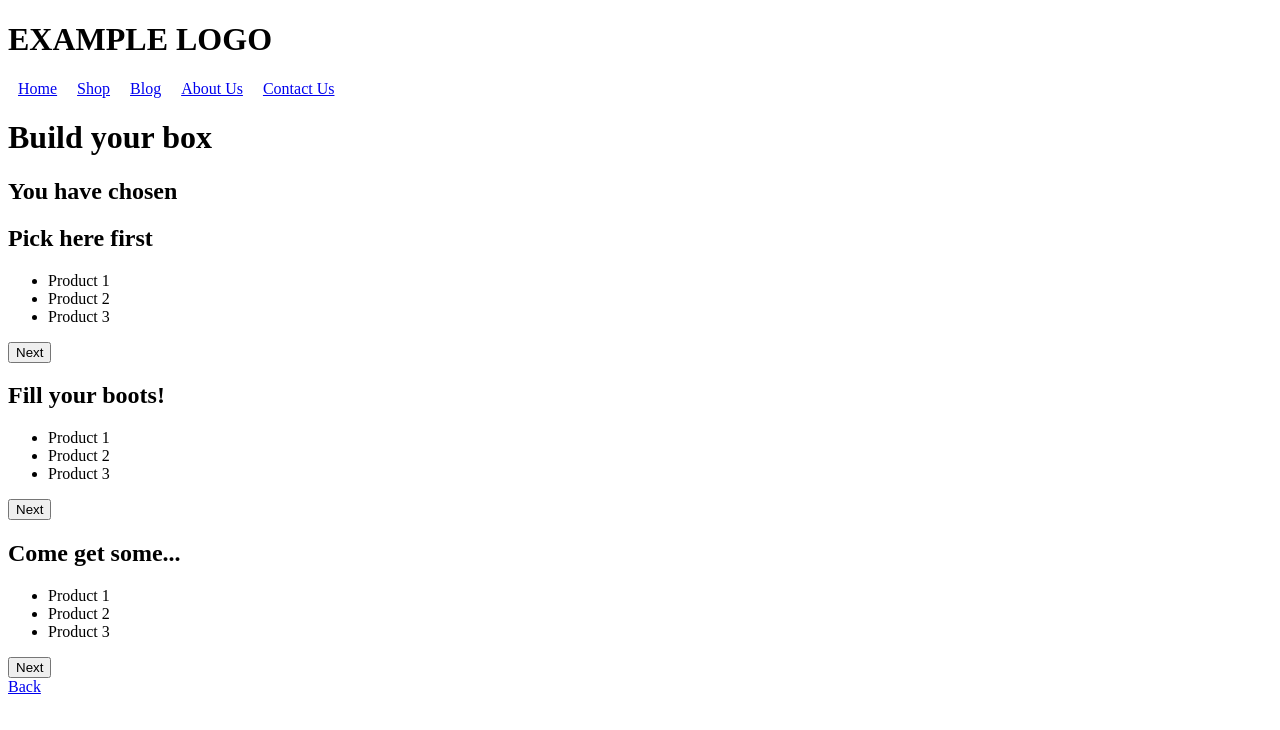
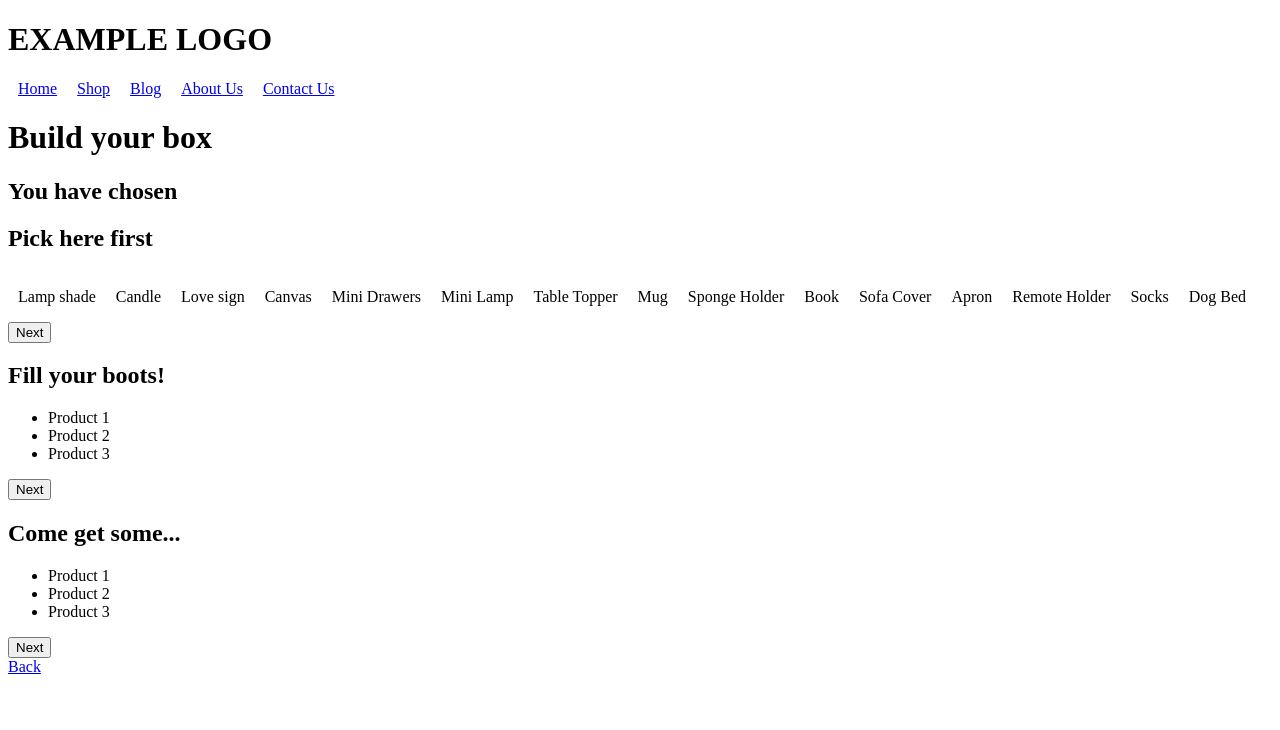
Before and after one commit to CaeSea/BoxBuilder, an Angular app: page /builder in a window 1280 px wide. Shown: the top 730 px of the page. Built offline with nearby package versions, Linux system fonts and the light colour scheme.

Commit message:
Now calling and displaying products from JSON file

```diff
--- a/src/app/builder/builder.component.html
+++ b/src/app/builder/builder.component.html
@@ -5,11 +5,13 @@
   <section class="product-accordion">
     <h2>Pick here first</h2>
     <div class="product-list">
-      <ul>
-        <li>Product 1</li>
-        <li>Product 2</li>
-        <li>Product 3</li>
-      </ul>
+      <div
+        *ngFor="let product of products"
+        class="product-wrapper"
+        style="display: inline-block; padding: 0 10px;"
+      >
+        <p>{{ product.name }}</p>
+      </div>
     </div>
     <button class="next-accordion">Next</button>
   </section>
--- a/src/app/builder/builder.component.ts
+++ b/src/app/builder/builder.component.ts
@@ -9,12 +9,28 @@ import { IProducts } from "../models/iProducts";
   styleUrls: ["./builder.component.css"]
 })
 export class BuilderComponent implements OnInit {
-  constructor(private dataService: DataService) {}
+  constructor(private dataService: DataService) {
+    this.getProducts();
+  }
 
   boxType: string;
   products: IProducts[];
 
   ngOnInit() {
+    this.checkBoxTypeChosen();
+  }
+
+  getProducts(): void {
+    this.dataService.getJsonData().subscribe(
+      data => {
+        this.products = data.products;
+        console.log(this.products);
+      },
+      err => console.log(err)
+    );
+  }
+
+  checkBoxTypeChosen(): void {
     if (this.dataService.boxTypeChosen === "") {
       if (sessionStorage.getItem("boxType") !== null) {
         this.boxType = sessionStorage.getItem("boxType");
@@ -24,7 +40,5 @@ export class BuilderComponent implements OnInit {
       sessionStorage.setItem("boxType", this.boxType);
       this.dataService.setBoxType(this.boxType);
     }
-    this.products = this.dataService.getProducts();
-    console.log(this.products);
   }
 }
--- a/src/app/landing/landing.component.html
+++ b/src/app/landing/landing.component.html
@@ -6,11 +6,11 @@
     <a (click)="setBoxType('basic')" routerLink="/builder">Build!</a>
   </div>
   <div class="builder-wrap">
-    <h2>Medium</h2>
+    <h2>Classic</h2>
     <a (click)="setBoxType('medium')" routerLink="/builder">Build!</a>
   </div>
   <div class="builder-wrap">
-    <h2>Large</h2>
+    <h2>Premium</h2>
     <a (click)="setBoxType('large')" routerLink="/builder">Build!</a>
   </div>
 </section>
--- a/src/app/services/data.service.ts
+++ b/src/app/services/data.service.ts
@@ -11,14 +11,7 @@ export class DataService {
   products: IProducts[];
   boxTypeChosen: string = "";
 
-  constructor(private http: HttpClient) {
-    this.getJsonData().subscribe(
-      data => {
-        this.products = data;
-      },
-      err => console.log(err)
-    );
-  }
+  constructor(private http: HttpClient) {}
 
   setBoxType(type: string): void {
     this.boxTypeChosen = type;
@@ -27,8 +20,4 @@ export class DataService {
   getJsonData(): Observable<any> {
     return this.http.get("../../assets/products.json");
   }
-
-  getProducts(): IProducts[] {
-    return this.products;
-  }
 }
```
